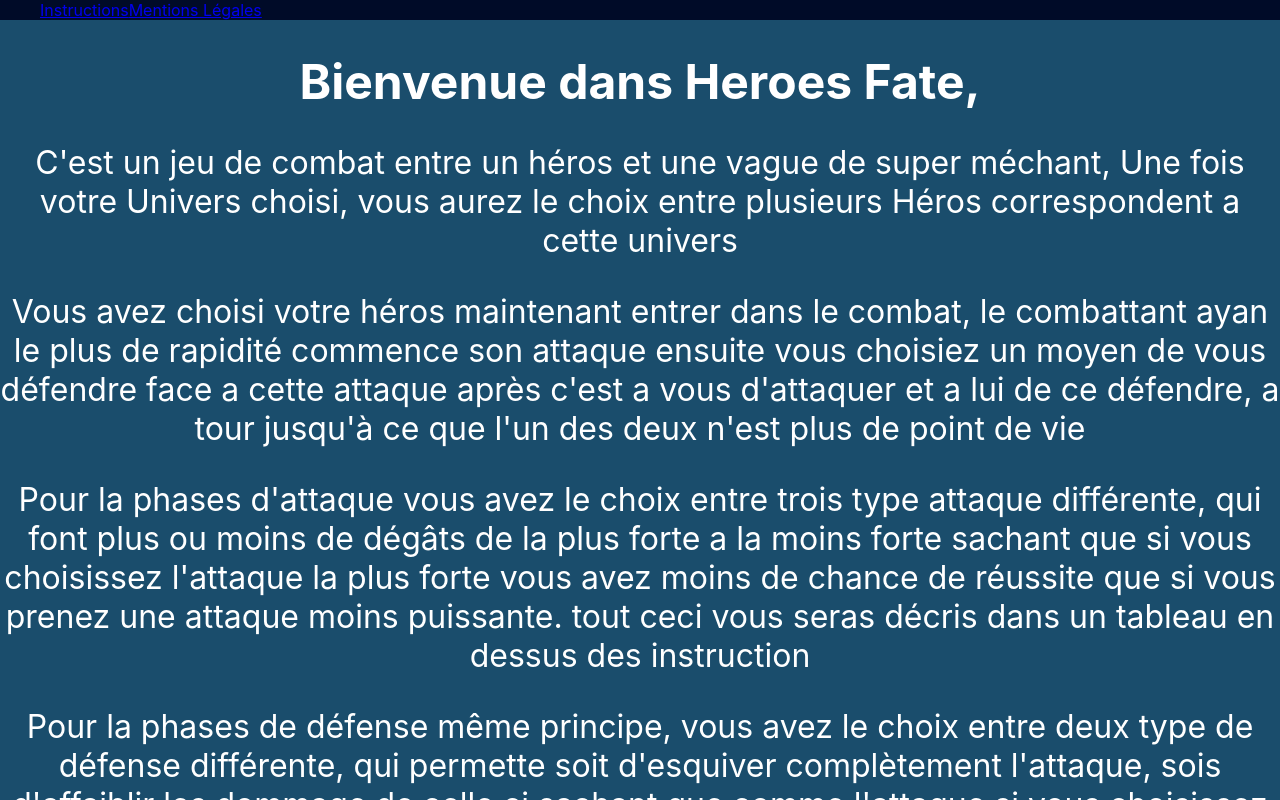
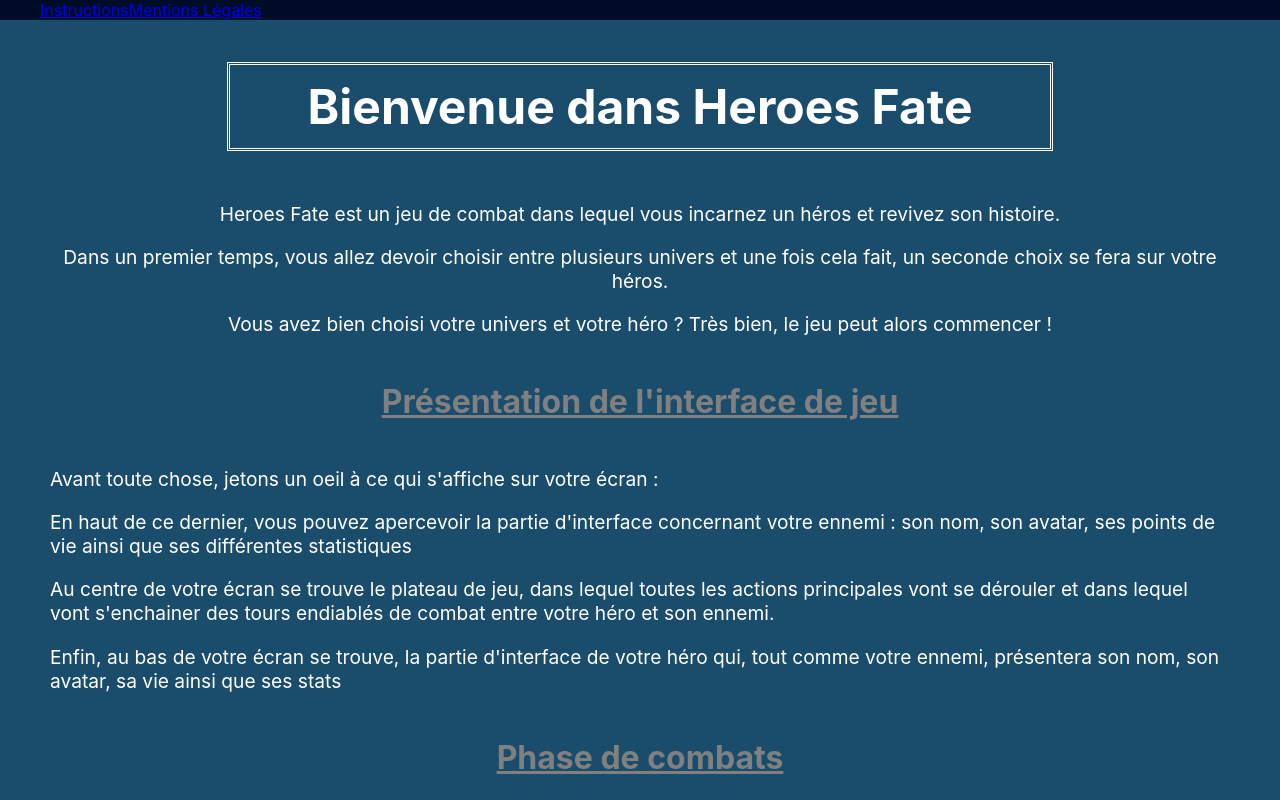
Before and after one commit to Totowdu80/reims-0320-js-heroes-fate, a React (Create React App) app: page /rules in a window 1280 px wide. Both pictures are taken after a click on the button "How to play". Shown: the top 800 px of the page. Built offline with nearby package versions, Linux system fonts and the light colour scheme; no server answers.

Commit message:
add(styleInstruction) add first draft of style

```diff
--- a/src/components/Homepage/Instructions/instruction.css
+++ b/src/components/Homepage/Instructions/instruction.css
@@ -1,12 +1,42 @@
+.rulescontainer {
+    display: flex;
+    flex-direction: column;
+    margin: 10px 50px;
+}
+
+.rulesintro {
+    color: white;
+    font-size: 1.2rem;
+    text-align: center;
+}
 
 .titleInstruction {
     color: white;
     font-size: 3rem;
     text-align: center;
+    border-style: double;
+    padding-top: 1%;
+    padding-bottom: 1%;
+    margin-left: 15%;
+    margin-right: 15%;
 }
 
-p{
+.rulesintracontainer {
+    color: white;
+    font-size: 1.2rem;
+    text-align: left;
+}
+
+.subtitlerules {
+    color: grey;
+    font-size: 2rem;
+    text-align: center;
+    text-decoration: underline;
+}
+
+.outro {
     color: white;
     font-size: 2rem;
     text-align: center;
+    font-style: italic;
 }
--- a/src/components/Homepage/Instructions/instruction.jsx
+++ b/src/components/Homepage/Instructions/instruction.jsx
@@ -3,28 +3,69 @@ import './instruction.css';
 
 function Instruction() {
   return (
-    <div>
-      <h1 className="titleInstruction"> Bienvenue dans Heroes Fate,</h1>
+    <div className="rulescontainer">
+      <h1 className="titleInstruction"> Bienvenue dans Heroes Fate</h1>
+      <div className="rulesintro">
       <p>
-        C'est un jeu de combat entre un héros et une vague de super méchant,
-        Une fois votre Univers choisi, vous aurez le choix entre plusieurs
-        Héros correspondent a cette univers
-      <p>
-        Vous avez choisi votre héros maintenant entrer dans le combat, le combattant ayan le plus de rapidité commence son attaque ensuite vous choisiez un moyen de vous défendre face a cette attaque
-        après c'est a vous d'attaquer et a lui de ce défendre, a tour jusqu'à ce que l'un des deux n'est plus de point de vie
+        Heroes Fate est un jeu de combat dans lequel vous incarnez un héros et revivez son histoire.
       </p>
       <p>
-        Pour la phases d'attaque vous avez le choix entre trois type attaque différente, qui font plus ou moins de dégâts de la plus forte a la moins forte
-        sachant que si vous choisissez l'attaque la plus forte vous avez moins de chance de réussite que si vous prenez une attaque moins puissante.
-        tout ceci vous seras décris dans un tableau en dessus des instruction
+        Dans un premier temps, vous allez devoir choisir entre plusieurs univers et une fois cela fait, un seconde choix se fera sur votre héros.
       </p>
       <p>
-        Pour la phases de défense même principe, vous avez le choix entre deux type de défense différente, qui permette soit d'esquiver complètement l'attaque, sois d'affaiblir les dommage de celle ci
-        sachant que comme l'attaque si vous choisissez l'esquive complète vous avez moins de chance de réussite donc vous pouvez vous loupez et prendre l'attaque de plein fouet
-        comme le reste dans le tableau si dessous vous verrez entièrement les caractéristique de chaque défense
-      </p>
-        Après avoir choisi votre attaque ou votre défense en fonction du tour, pour savoir si celle ci sera réussi ou non vous devrez lancé un dés a 100 faces qui vous permettra avec de la chance ou non de donnez suite a votre attaque ou votre défense
-      </p>
+        Vous avez bien choisi votre univers et votre héro ? Très bien, le jeu peut alors commencer !
+        </p>
+      </div>
+
+      <h2 className="subtitlerules">Présentation de l'interface de jeu</h2>
+
+      <div className="rulesintracontainer">
+        <p>
+          Avant toute chose, jetons un oeil à ce qui s'affiche sur votre écran :
+        </p>
+        <p>
+          En haut de ce dernier, vous pouvez apercevoir la partie d'interface concernant votre ennemi : son nom, son avatar, ses points de vie ainsi que ses différentes statistiques
+        </p>
+        <p>
+          Au centre de votre écran se trouve le plateau de jeu, dans lequel toutes les actions principales vont se dérouler et dans lequel vont s'enchainer des tours endiablés de combat
+          entre votre héro et son ennemi.
+        </p>
+        <p>
+          Enfin, au bas de votre écran se trouve, la partie d'interface de votre héro qui, tout comme votre ennemi, présentera son nom, son avatar, sa vie ainsi que ses stats
+        </p>
+      </div>
+<h2 className="subtitlerules">Phase de combats</h2>
+
+      <div className="rulesintracontainer">
+        <p>
+          Passons maintenant au coeur du jeu, les combats !
+        </p>
+        <p>
+          Les combats se découpent en 2 phases par tour : une première phase qui sera l'attaque et la deuxième qui sera la défense.
+        </p>
+        <p>
+          La stats d'initiative déterminera qui du joueur ou de l'ennemi attaquera le premier : celui avec la stats la plus haute sera le premier à attaquer
+        </p>
+        <p>
+          Une fois cela déterminé, le combat peut commencer, le premier joueur entre alors en phase d'attaque et accède ainsi à une interface lui proposant 3 attaques : attaque faible,
+          attaque normale et attaque puissante, chacune ayant leurs propres caratéristiques. Plus une attaque fera de dégâts, moins elle aura de chance de réussir.
+        </p>
+        <p>
+          Une fois l'attaque choisie par le joueur, un dé est alors lancé permettant de calculer la réussite de celle ci et c'est alors au joueur adverse de choisir sa défense, définit sur
+          3 choix différents tout comme l'attaque avec également un taux de réussite dépend des dégâts bloqués. Tout comme l'attaque, une fois le choix fait, un dé est alors lancé afin de définir
+          si oui ou non la défense est réussie ou pas.
+        </p>
+        <p>
+          Une fois ces choix fait par chacun des joueurs et les dés lancés, le combat commence alors et si réussite il y a alors l'attaquant infligera des dégats au défenseur dépendant de sa réussite
+          également.
+        </p>
+<p>
+          Une fois cette phase terminée, les rôles sont inversés, le défenseur devient attaquant et l'attaquant devient défenseur, et les combats s'enchainent ainsi de suite jusqu'à ce qu'un des deux
+          joueurs atteignent 0 points de vie. Le joueur à 0 sera alors déclaré perdant et son adversaire remportera la partie !
+        </p>
+      </div>
+
+      <p className="outro">Tout cela semble clair pour vous ? Alors lancez vous et allez ré-écrire l'histoire de votre héro préféré !</p>
     </div>
   );
 }
```
